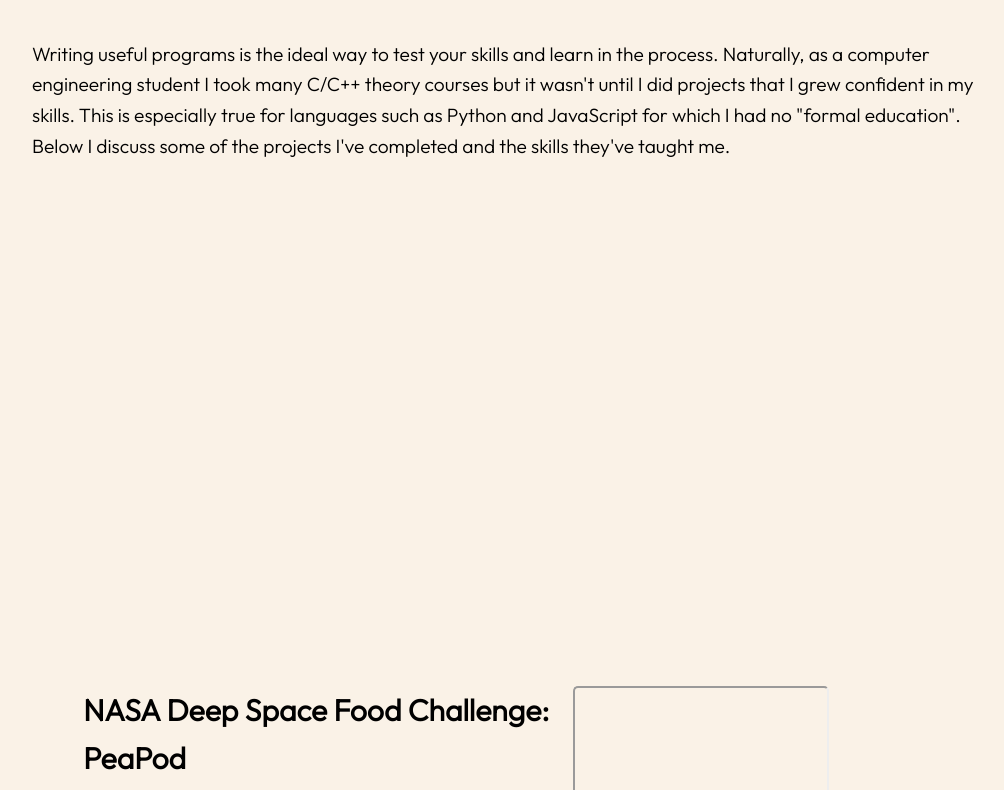
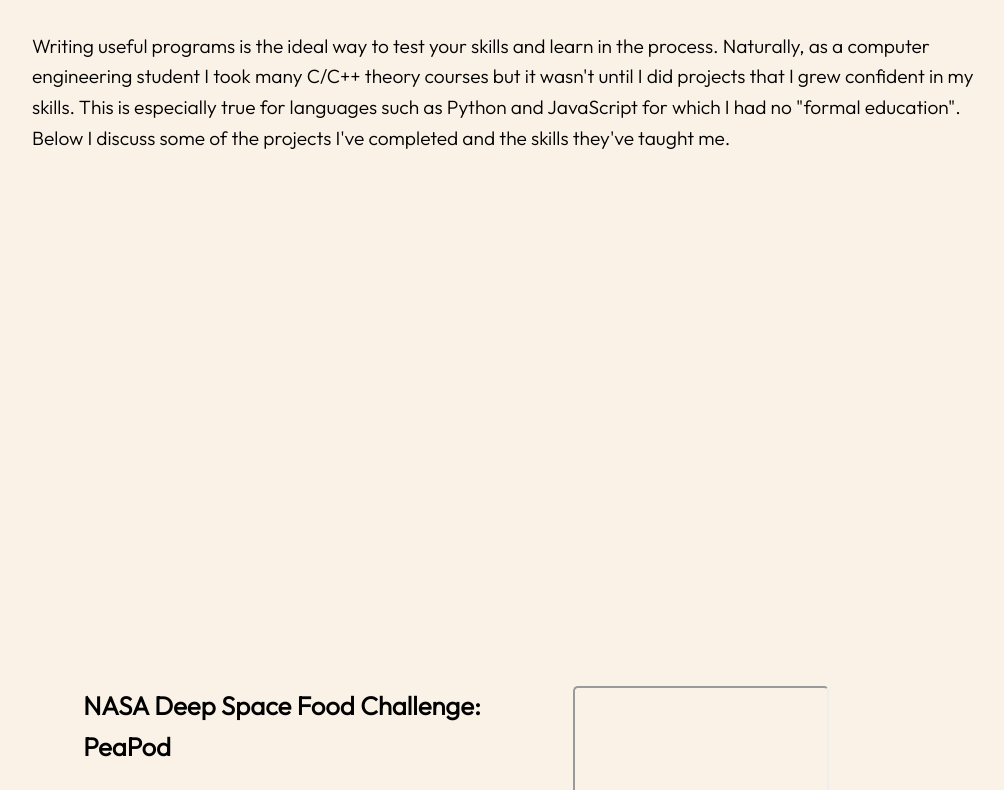
Before and after one commit to AliAboelela123/myWebsite, a plain HTML site: page projects.html in a window 1280 px wide. Shown: the part 362-1152 px from the top of the page, without its empty margins (128-1132 px from the left). Drawn offline with Linux system fonts and the light colour scheme; grey boxes are pictures that could not be loaded.

```diff
--- a/css/project.css
+++ b/css/project.css
@@ -6,8 +6,8 @@
 }
 
 :root{
-    --fs-h1: max(2vw, 30px);
-    --fs-h2: max(1.5vw, 15px);
+    --fs-h1: 2vw;
+    --fs-h2: 1.5vw;
     --fs-body: 1rem;
 
     --ff-primary: 'Outfit', sans-serif;
@@ -25,8 +25,9 @@
 
 @media (min-width: 801px) {
     :root {
-        --fs-h1: max(2vw, 30px);
-        --fs-h2: max(1.5vw, 15px);
+        --fs-h1: 2vw;
+        --fs-h2: 1.5vw;
+        --fs-body: 1rem;
     }
 
     #vid {
```
